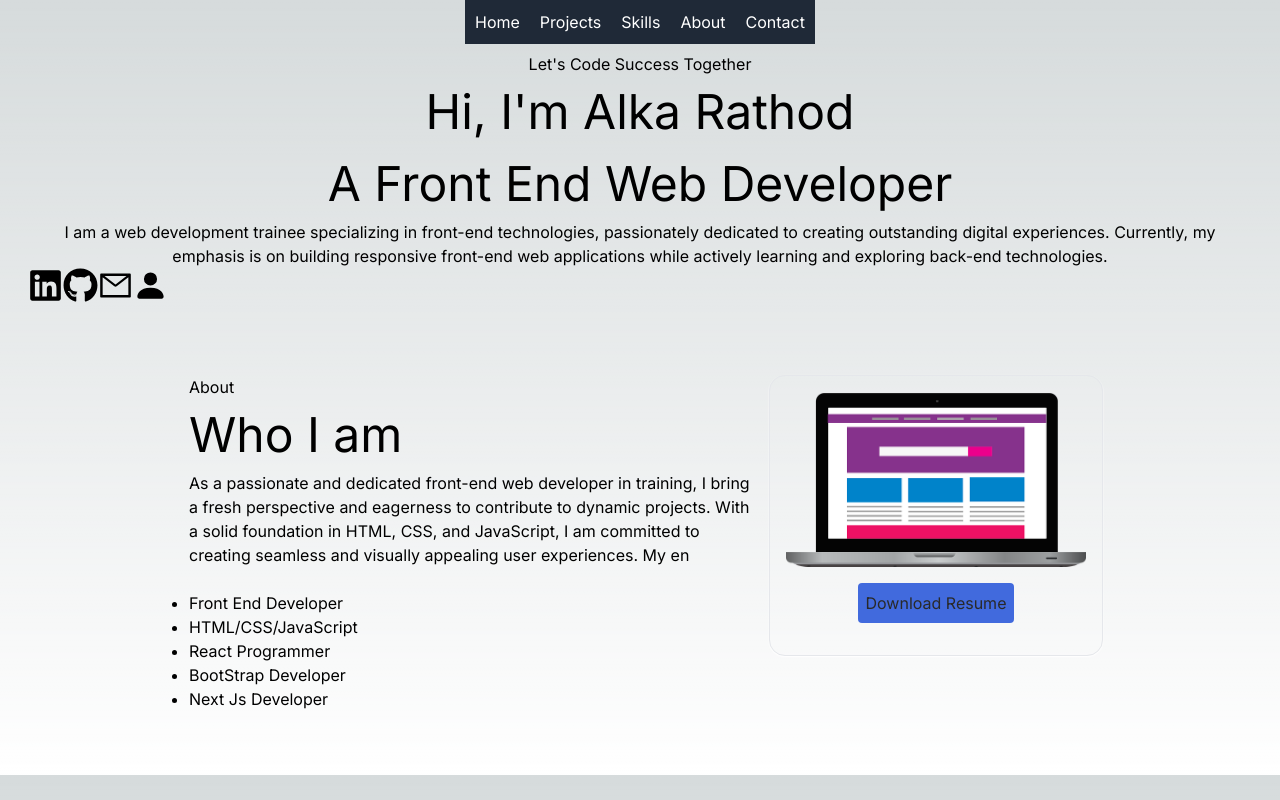
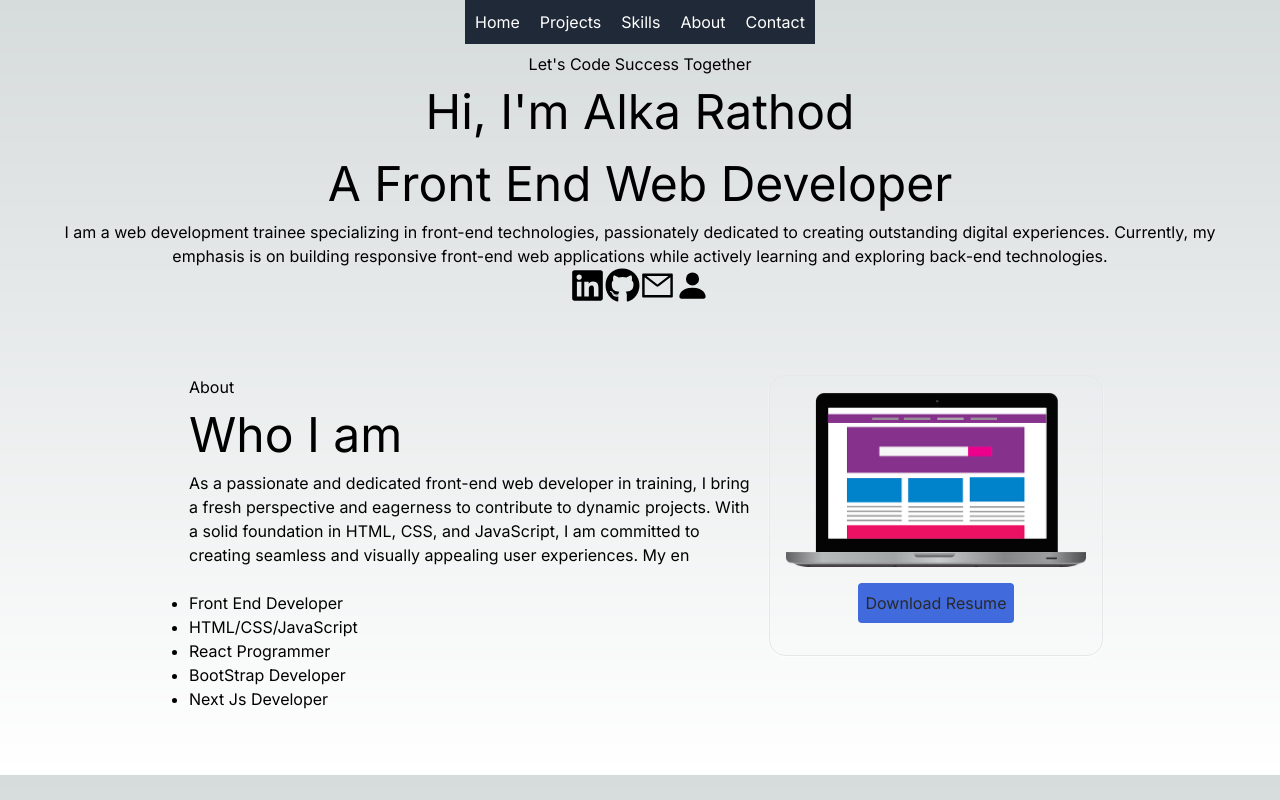
Before and after one commit to alkaRathod70/MyPortfoilo_alka, a Next.js app: page / in a window 1280 px wide. Shown: the top 800 px of the page. Built offline with nearby package versions, Linux system fonts and the light colour scheme.

Commit message:
Update Heropage.jsx

```diff
--- a/src/Components/Heropage.jsx
+++ b/src/Components/Heropage.jsx
@@ -25,7 +25,7 @@ const Heropage = () => {
 
         </p>
 
-    <div className='flex items-center justify-between m-auto py-4 max-w-[330px]'>
+    <div className='flex items-center justify-center m-auto py-4 max-w-[330px]'>
     <div className='rounded-full shadow-lg shadow-gray-400 p4 cursor-pointer hover:scale-75 ease-in duration-300 ml-10'>
         <FaLinkedin size={35} />
     </div>
```
